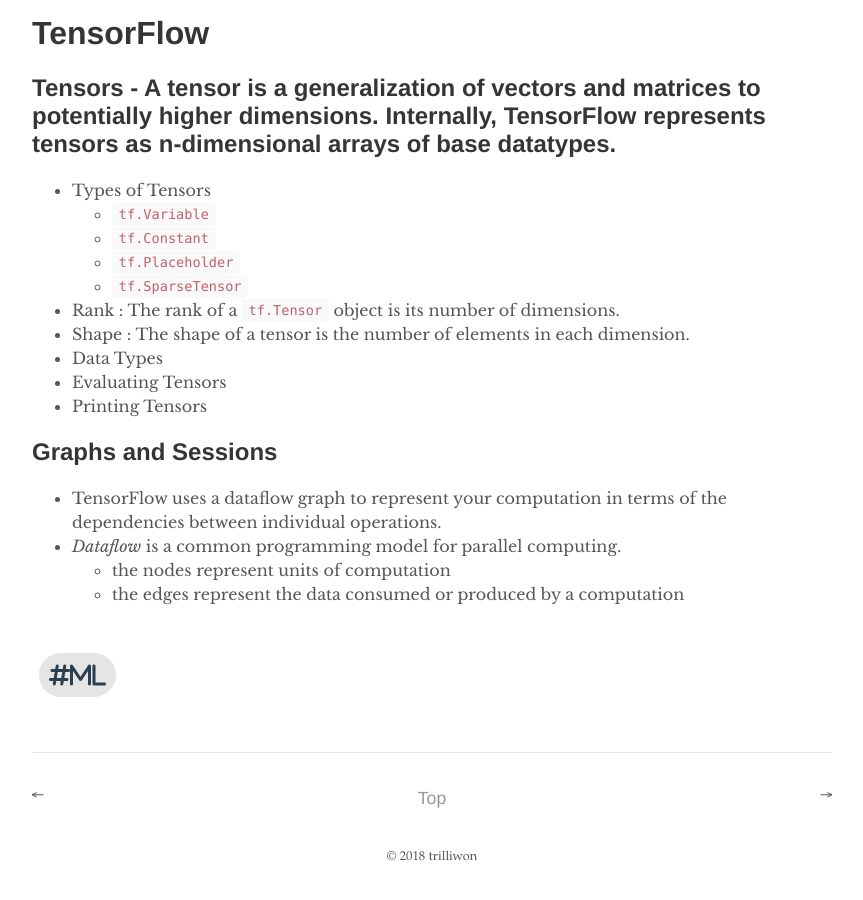
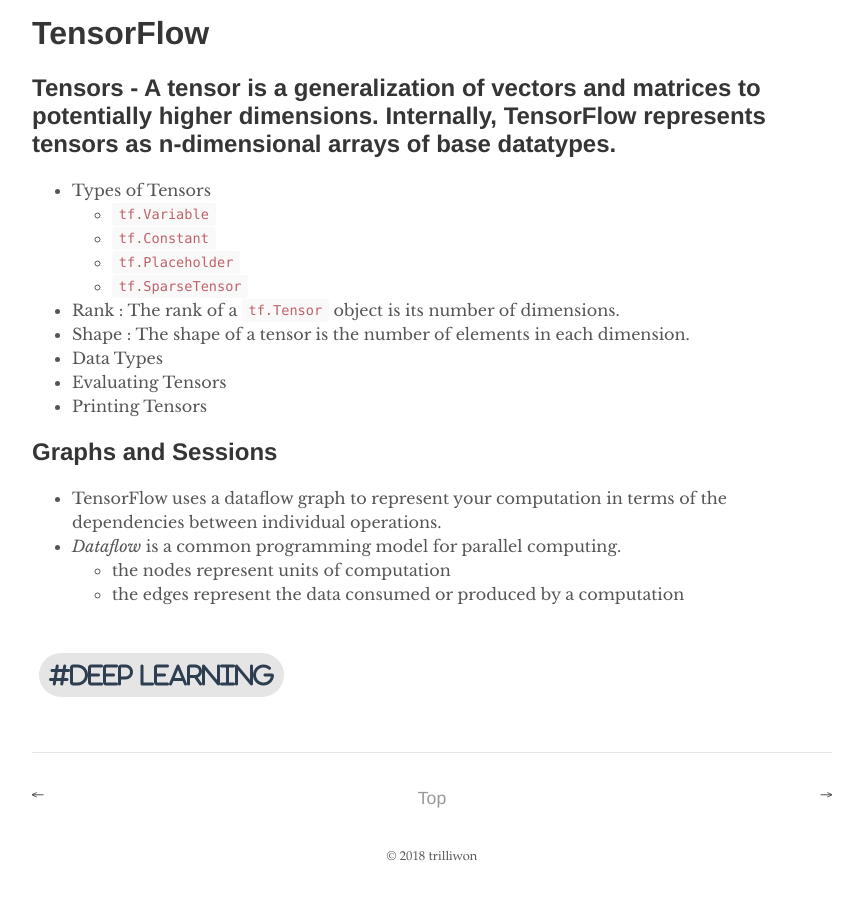
Before and after one commit to trilliwon/ABL, a Jekyll site: the page built from _posts/deeplearning/2018-01-22-ML.md, in a window 1280 px wide and 900 px high, scrolled down 1191 px. Shown: the whole window, without its empty margins (208-1071 px from the left). Built offline with Jekyll 4.4.1, drawn with Linux system fonts in a browser that asks for light colours; nearby versions of some CDN libraries.

Commit message:
Sun May 27 14:38:04 KST 2018

```diff
--- a/_posts/deeplearning/2018-01-22-ML.md
+++ b/_posts/deeplearning/2018-01-22-ML.md
@@ -2,7 +2,7 @@
 layout: post
 title:  "Machine Learning"
 date:   2018-01-22 16:00:00 +0900
-tag: [ML]
+tag: [Deep Learning]
 ---
 
 # Unsupervised learning
```
